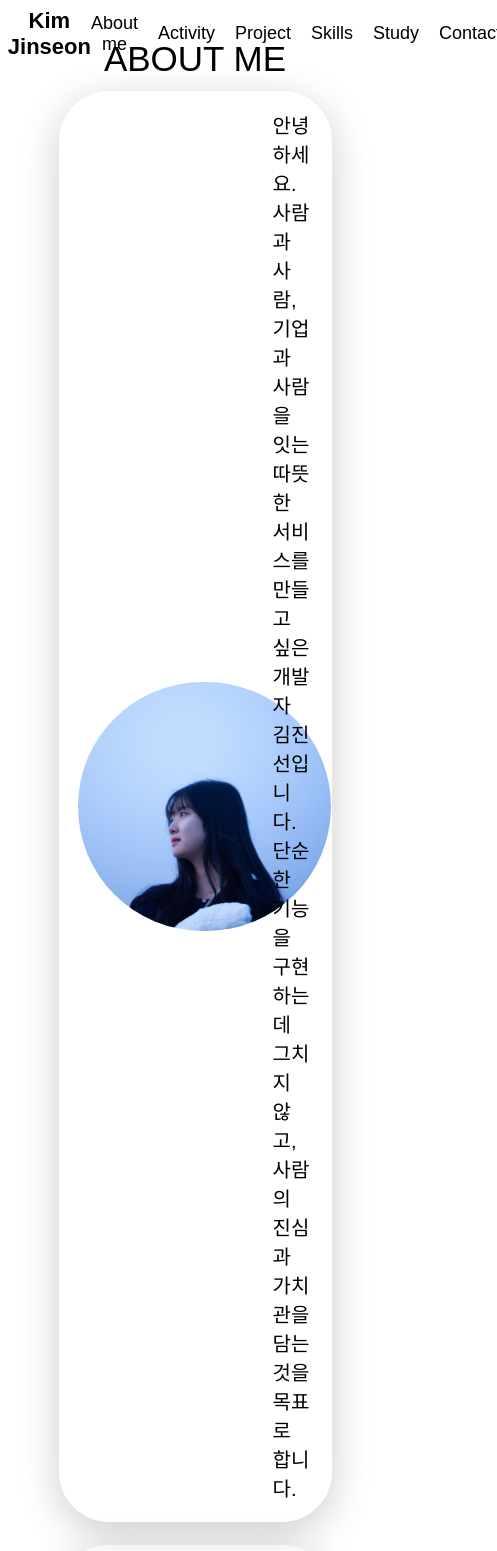
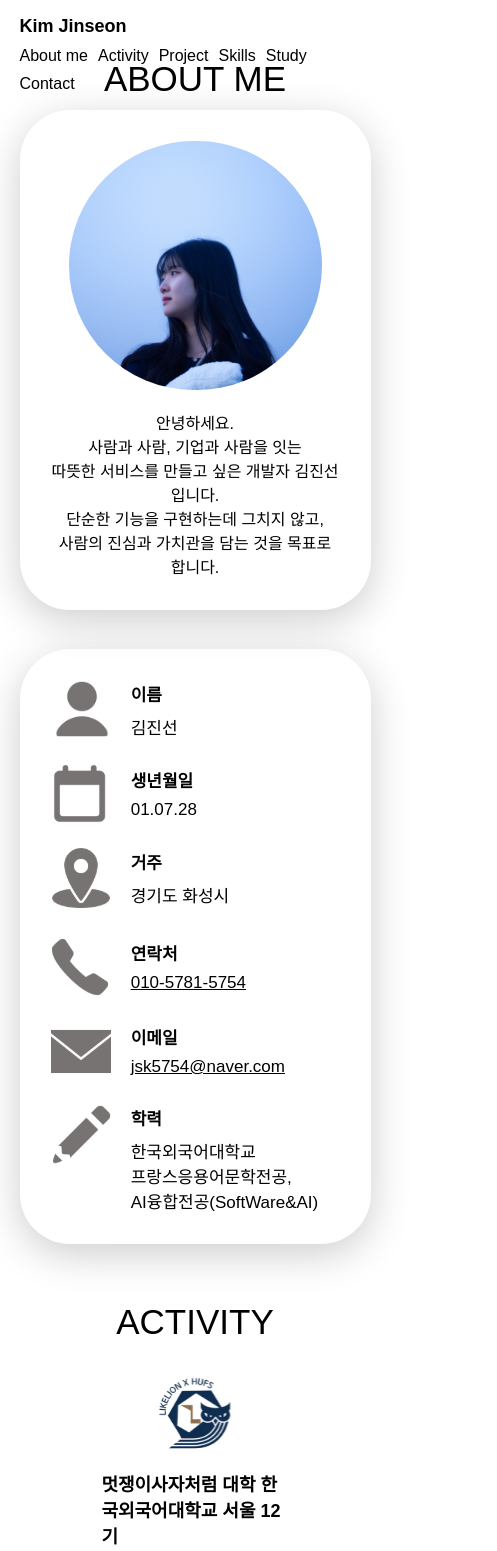
Before and after one commit to JInsunnya/Portfolio-ForJapan, a React (Create React App) app: page / in a window 390 px wide. Shown: the top 1551 px of the page, 497 px wide, since content can reach past the window. Built offline with nearby package versions, Linux system fonts and the light colour scheme; a web font is replaced by a local one.

Commit message:
style: 반응형 대응을 위한 미디어 쿼리 적용

```diff
--- a/src/components/AboutmeStyles.js
+++ b/src/components/AboutmeStyles.js
@@ -10,6 +10,11 @@
     flex-direction: column;
     border-radius: 50px;
     box-shadow: 0px 10px 40px rgba(0, 0, 0, 0.2);
+
+    @media (max-width: 768px) {
+        width: 90%;
+        padding: 8%;
+    }
 `;
 
 export const TopGroup = styled.div`
@@ -17,6 +22,12 @@
     flex-wrap: wrap;
     gap: 40px;
     align-items: flex-start;
+
+    @media (max-width: 768px) {
+        flex-direction: column;
+        gap: 24px;
+        width: 100%;
+    }
 `;
 
 export const BottomGroup = styled.div`
@@ -25,6 +36,12 @@
     gap: 40px;
     align-items: flex-start;
     margin-top: 10%;
+
+    @media (max-width: 768px) {
+        flex-direction: column;
+        gap: 24px;
+        width: 100%;
+    }
 `;
 
 export const Name = styled.div`
@@ -32,6 +49,10 @@
     align-items: center;
     gap: 20px;
     width: 230px;
+
+    @media (max-width: 768px) {
+        width: 100%;
+    }
 `;
 
 export const NameImg = styled.div`
--- a/src/components/ActivityStyles.js
+++ b/src/components/ActivityStyles.js
@@ -15,6 +15,12 @@
     flex-direction: row;
     align-items: flex-start;
     margin-bottom: 3rem;
+
+    @media (max-width: 768px) {
+        flex-direction: column;
+        align-items: center;
+        text-align: center;
+    }
 `;
 
 export const MeotsaHufsImg = styled.div`
@@ -25,6 +31,11 @@
         width: 35%;
         max-width: 200px;
         height: auto;
+
+        @media (max-width: 768px) {
+            width: 60%;
+            margin-bottom: 1rem;
+        }
     }
 `;
 
@@ -34,12 +45,21 @@
     flex-direction: column;
     align-items: flex-start;
     text-align: left;
+
+    @media (max-width: 768px) {
+        width: 60%;
+        margin-bottom: 1rem;
+    }
 `;
 
 export const MeotsaHufsContentTitle = styled.div`
     font-size: 20px;
     font-weight: bold;
     margin-bottom: 4%;
+
+    @media (max-width: 768px) {
+        font-size: 18px;
+    }
 `;
 
 export const MeotsaHufsContentSubTitle = styled.div`
@@ -50,6 +70,10 @@
         text-indent: -1.4em;
         padding-left: 1.4em;
     }
+
+    @media (max-width: 768px) {
+        font-size: 14px;
+    }
 `;
 
 export const MeotsaAdmin = styled.div`
@@ -57,6 +81,12 @@
     flex-direction: row;
     align-items: flex-start;
     margin-bottom: 3rem;
+
+    @media (max-width: 768px) {
+        flex-direction: column;
+        align-items: center;
+        text-align: center;
+    }
 `;
 
 export const MeotsaAdminImg = styled.div`
@@ -67,6 +97,11 @@
         width: 35%;
         max-width: 200px;
         height: auto;
+
+        @media (max-width: 768px) {
+            width: 60%;
+            margin-bottom: 1rem;
+        }
     }
 `;
 
@@ -76,12 +111,21 @@
     flex-direction: column;
     align-items: flex-start;
     text-align: left;
+
+    @media (max-width: 768px) {
+        width: 60%;
+        margin-bottom: 1rem;
+    }
 `;
 
 export const MeotsaAdminContentTitle = styled.div`
     font-size: 20px;
     font-weight: bold;
     margin-bottom: 4%;
+
+    @media (max-width: 768px) {
+        font-size: 18px;
+    }
 `;
 
 export const MeotsaAdminContentSubTitle = styled.div`
@@ -92,6 +136,10 @@
         text-indent: -1.4em;
         padding-left: 1.4em;
     }
+
+    @media (max-width: 768px) {
+        font-size: 14px;
+    }
 `;
 
 export const ForA = styled.div`
@@ -99,6 +147,12 @@
     flex-direction: row;
     align-items: flex-start;
     margin-bottom: 3rem;
+
+    @media (max-width: 768px) {
+        flex-direction: column;
+        align-items: center;
+        text-align: center;
+    }
 `;
 
 export const ForAImg = styled.div`
@@ -109,6 +163,11 @@
         width: 35%;
         max-width: 200px;
         height: auto;
+
+        @media (max-width: 768px) {
+            width: 60%;
+            margin-bottom: 1rem;
+        }
     }
 `;
 
@@ -118,12 +177,21 @@
     flex-direction: column;
     align-items: flex-start;
     text-align: left;
+
+    @media (max-width: 768px) {
+        width: 60%;
+        margin-bottom: 1rem;
+    }
 `;
 
 export const ForAContentTitle = styled.div`
     font-size: 20px;
     font-weight: bold;
     margin-bottom: 4%;
+
+    @media (max-width: 768px) {
+        font-size: 18px;
+    }
 `;
 
 export const ForAContentSubTitle = styled.div`
@@ -134,4 +202,8 @@
         text-indent: -1.4em;
         padding-left: 1.4em;
     }
+
+    @media (max-width: 768px) {
+        font-size: 14px;
+    }
 `;
--- a/src/components/ContactStyles.js
+++ b/src/components/ContactStyles.js
@@ -11,6 +11,11 @@
     border-radius: 50px;
     box-shadow: 0px 10px 40px rgba(0, 0, 0, 0.2);
     margin-bottom: 10%;
+
+    @media (max-width: 768px) {
+        width: 90%;
+        padding: 6% 5%;
+    }
 `;
 
 export const Title = styled.div`
@@ -18,6 +23,11 @@
     line-height: 1.5;
     text-align: center;
     margin-bottom: 7%;
+
+    @media (max-width: 768px) {
+        font-size: 16px;
+        margin-bottom: 10%;
+    }
 `;
 
 export const Contact = styled.div`
@@ -31,6 +41,13 @@
     gap: 30px;
     align-items: center;
     font-size: 19px;
+
+    @media (max-width: 768px) {
+        flex-direction: column;
+        align-items: flex-start;
+        gap: 5px;
+        font-size: 16px;
+    }
 `;
 
 export const PhoneLabel = styled.div`
@@ -48,6 +65,13 @@
     gap: 45px;
     align-items: center;
     font-size: 19px;
+
+    @media (max-width: 768px) {
+        flex-direction: column;
+        align-items: flex-start;
+        gap: 5px;
+        font-size: 16px;
+    }
 `;
 
 export const EmailLabel = styled.div`
--- a/src/components/HeaderStyles.js
+++ b/src/components/HeaderStyles.js
@@ -11,12 +11,23 @@
     align-items: center;
     padding: 2%;
     box-sizing: border-box;
+
+    @media (max-width: 768px) {
+        flex-direction: column;
+        align-items: flex-start;
+        padding: 4% 5%;
+    }
 `;
 
 export const Left = styled.div`
     display: flex;
     align-items: center;
     font-size: 22px;
+
+    @media (max-width: 768px) {
+        font-size: 18px;
+        margin-bottom: 10px;
+    }
 `;
 
 export const Right = styled.div`
@@ -24,6 +35,12 @@
     gap: 20px;
     align-items: center;
     font-size: 18px;
+
+    @media (max-width: 768px) {
+        flex-wrap: wrap;
+        font-size: 16px;
+        gap: 10px;
+    }
 `;
 
 export const Name = styled.div`
--- a/src/components/IntroStyles.js
+++ b/src/components/IntroStyles.js
@@ -12,6 +12,12 @@
     box-shadow: 0px 10px 40px rgba(0, 0, 0, 0.2);
     margin: 0 auto;
     margin-bottom: 6%;
+
+    @media (max-width: 768px) {
+        width: 90%;
+        padding: 8%;
+        margin-bottom: 10%;
+    }
 `;
 
 export const Content = styled.div`
@@ -19,6 +25,11 @@
     align-items: center;
     flex-direction: row;
     width: 100%;
+
+    @media (max-width: 768px) {
+        flex-direction: column;
+        text-align: center;
+    }
 `;
 
 export const Images = styled.div`
@@ -40,4 +51,11 @@
     text-align: left;
     margin-left: -25%;
     justify-content: center;
+
+    @media (max-width: 768px) {
+        font-size: 16px;
+        margin-left: 0;
+        margin-top: 20px;
+        text-align: center;
+    }
 `;
--- a/src/components/StudyStyles.js
+++ b/src/components/StudyStyles.js
@@ -12,6 +12,11 @@
     box-shadow: 0px 10px 40px rgba(0, 0, 0, 0.2);
     margin: 0 auto;
     margin-bottom: 6%;
+
+    @media (max-width: 768px) {
+        width: 90%;
+        padding: 8% 5%;
+    }
 `;
 
 export const Content = styled.div`
@@ -20,6 +25,12 @@
     flex-direction: row;
     gap: 0px;
     width: 100%;
+
+    @media (max-width: 768px) {
+        flex-direction: column;
+        align-items: center;
+        text-align: center;
+    }
 `;
 
 export const Images = styled.div`
@@ -27,18 +38,38 @@
     flex-direction: column;
     gap: 10px;
     flex: 1;
+
+    @media (max-width: 768px) {
+        margin-bottom: 1.5rem;
+    }
 `;
 
 export const ImageRow = styled.div`
     display: flex;
     gap: 10px;
     align-items: center;
+    justify-content: center;
+
+    img {
+        max-width: 100px;
+        height: auto;
+
+        @media (max-width: 768px) {
+            max-width: 70px;
+        }
+    }
 `;
 
 export const Text = styled.div`
     flex: 1;
     font-size: 15px;
     text-align: left;
+
+    @media (max-width: 768px) {
+        font-size: 14px;
+        width: 90%;
+        margin: 0 auto;
+    }
 `;
 
 export const LastText = styled.div`
@@ -55,4 +86,10 @@
     a:hover {
         text-decoration: underline;
     }
+
+    @media (max-width: 768px) {
+        font-size: 14px;
+        width: 90%;
+        margin: 0 auto;
+    }
 `;
--- a/src/pages/PortfolioStyles.js
+++ b/src/pages/PortfolioStyles.js
@@ -17,6 +17,10 @@
     font-size: 35px;
     margin-top: 10%;
     margin-bottom: 3%;
+
+    @media (max-width: 768px) {
+        margin-top: 15%;
+    }
 `;
 
 export const Activity = styled.div`
```
